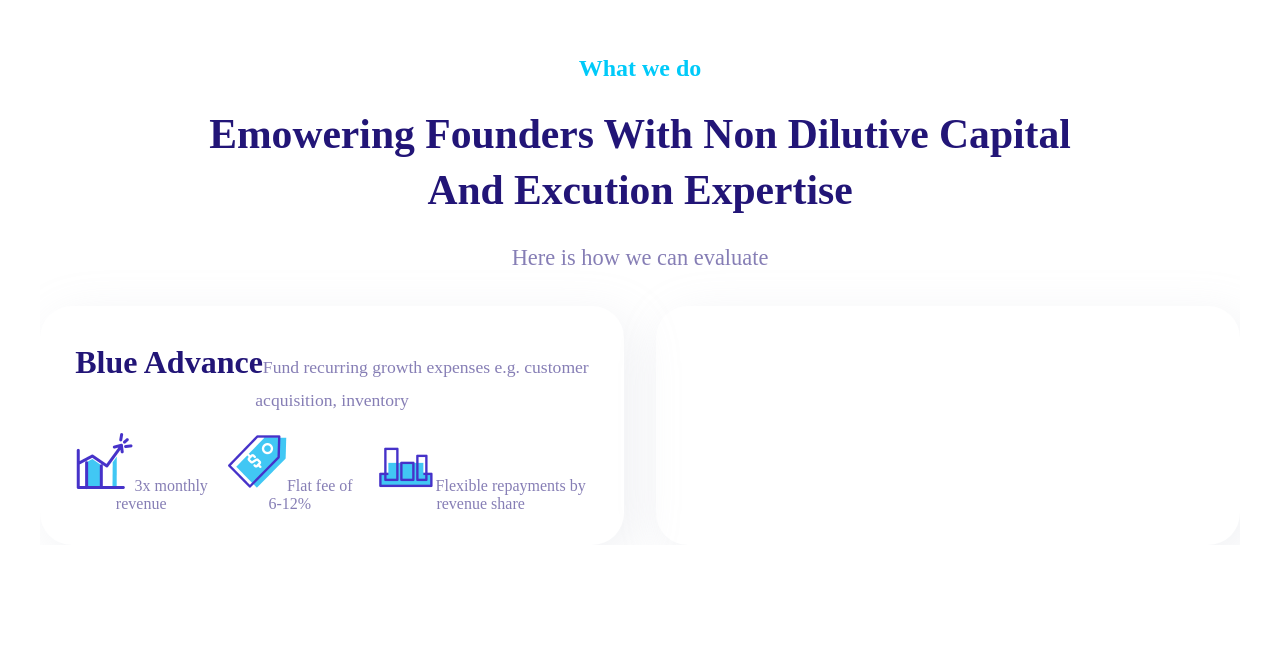
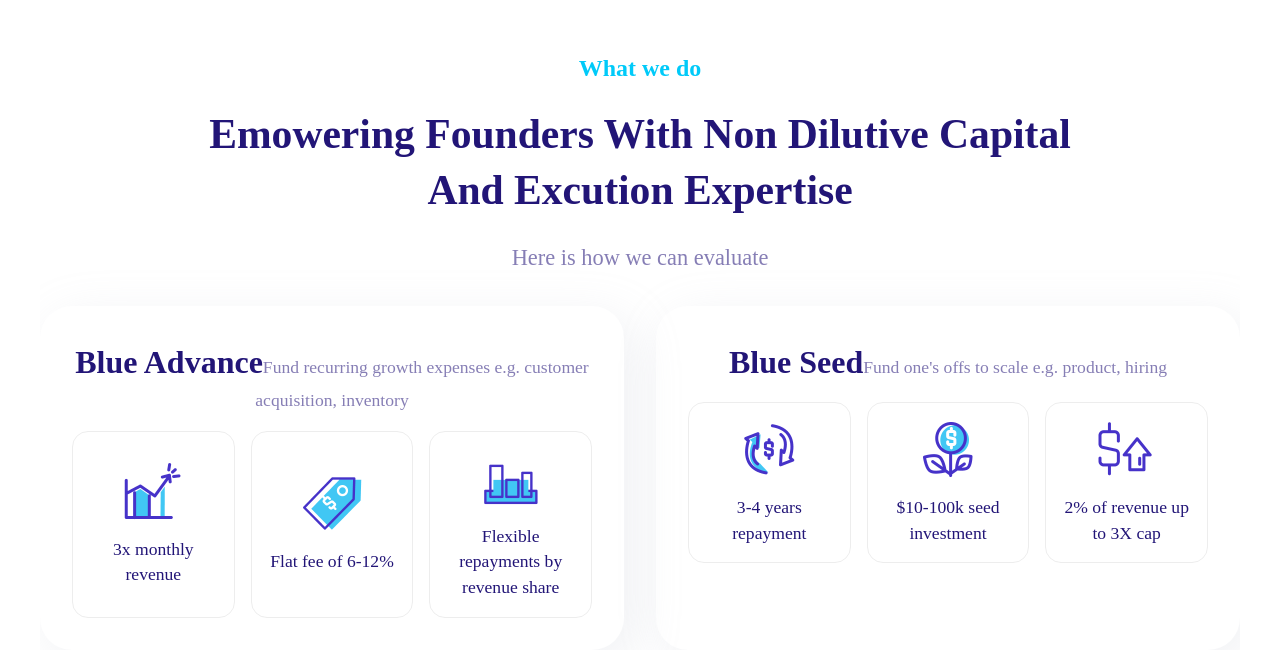
Before and after one commit to HimashaNethmini/Digital_Business, a Next.js app: page / in a window 1280 px wide. Shown: the part 1443-2093 px from the top of the page. Before the commit the page ends 1988 px from the top, so only its background shows below. Built offline with nearby package versions, Linux system fonts and the light colour scheme.

Commit message:
develop the block cards

```diff
--- a/src/components/Whatwedo/Whatwedo.jsx
+++ b/src/components/Whatwedo/Whatwedo.jsx
@@ -26,21 +26,20 @@ const Whatwedo = () => {
             {/*First block*/}
             <div className="wwd-block">
                 <span className="sec-title"> Blue Advance</span>
-                <span className="text">Fund recurring growth expenses e.g. customer acquisition, inventory</span>
-
+                <span className="text">
+                    Fund recurring growth expenses e.g. customer acquisition, inventory
+                </span>
 
                 {/* features inside the block */}
                 <div className="block-features">
                     {
                         features.slice(0,3).map ((feature , i)=> (
-                            <div key={i}>
+                            <div className="block-feature" key={i}>
                                 <Image src={feature.icon} alt="features" width={60} height={60} />
                                 <span>{feature.title}</span>
                             </div>
 
                         ))
-
-
                     }
                 </div>
             </div>
@@ -51,6 +50,23 @@ const Whatwedo = () => {
 
             {/*second block*/}
             <div className="wwd-block">
+                <span className="sec-title"> Blue Seed</span>
+                <span className="text">
+                    Fund one's offs to scale e.g. product, hiring
+                </span>
+
+                {/* features inside the block */}
+                <div className="block-features">
+                    {
+                        features.slice(3,6).map ((feature , i)=> (
+                            <div className="block-feature" key={i}>
+                                <Image src={feature.icon} alt="features" width={60} height={60} />
+                                <span>{feature.title}</span>
+                            </div>
+
+                        ))
+                    }
+                </div>
 
             </div>
 
```
